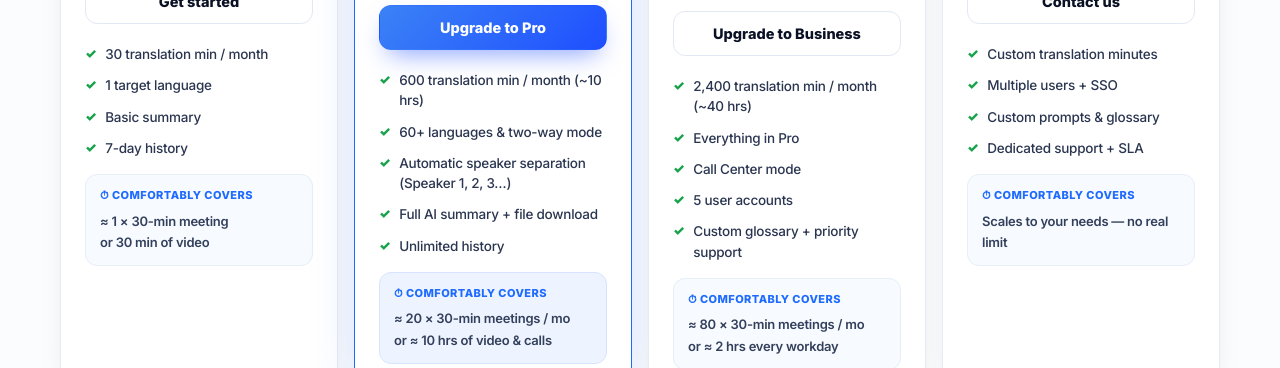
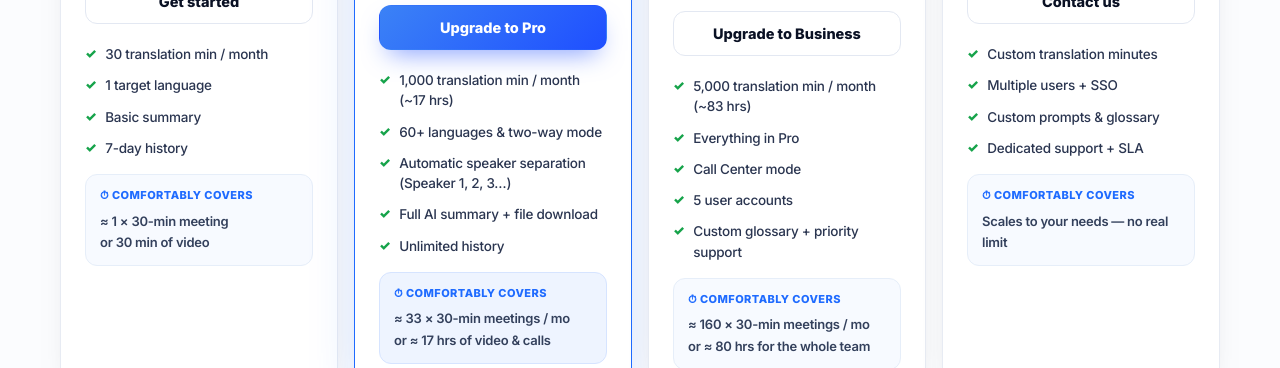
Before and after one commit to james-fsoft/meetAI, a Next.js app: page /pricing in a window 1280 px wide. Shown: the part 584-952 px from the top of the page. Built offline with nearby package versions, Linux system fonts and the light colour scheme.

Commit message:
Quotas: raise Pro 600->1000 min, Business 2400->5000 min (limits + pricing + usage copy, 3 langs + admin)
Co-Authored-By: Claude Opus 4.8 <noreply@anthropic.com>

```diff
--- a/app/admin/AdminTable.tsx
+++ b/app/admin/AdminTable.tsx
@@ -9,7 +9,7 @@ type Profile = {
 };
 const PLANS = ["free", "pro", "business", "enterprise"];
 const LIM: Record<string, { day: number | null; month: number | null }> = {
-  free: { day: 10, month: 30 }, pro: { day: null, month: 600 }, business: { day: null, month: 2400 }, enterprise: { day: null, month: null },
+  free: { day: 10, month: 30 }, pro: { day: null, month: 1000 }, business: { day: null, month: 5000 }, enterprise: { day: null, month: null },
 };
 
 export default function AdminTable({ profiles, me }: { profiles: Profile[]; me: string }) {
--- a/app/pricing/page.tsx
+++ b/app/pricing/page.tsx
@@ -34,20 +34,20 @@ type Dict = {
 const USAGE: Record<Lang, Record<string, string[]>> = {
   en: {
     free: ["≈ 1 × 30-min meeting", "or 30 min of video"],
-    pro: ["≈ 20 × 30-min meetings / mo", "or ≈ 10 hrs of video & calls"],
-    business: ["≈ 80 × 30-min meetings / mo", "or ≈ 2 hrs every workday"],
+    pro: ["≈ 33 × 30-min meetings / mo", "or ≈ 17 hrs of video & calls"],
+    business: ["≈ 160 × 30-min meetings / mo", "or ≈ 80 hrs for the whole team"],
     enterprise: ["Scales to your needs — no real limit"],
   },
   vi: {
     free: ["≈ 1 buổi họp 30 phút", "hoặc 30 phút video"],
-    pro: ["≈ 20 buổi họp 30 phút / tháng", "hoặc ≈ 10 giờ video & cuộc gọi"],
-    business: ["≈ 80 buổi họp 30 phút / tháng", "hoặc ≈ 2 giờ mỗi ngày làm việc"],
+    pro: ["≈ 33 buổi họp 30 phút / tháng", "hoặc ≈ 17 giờ video & cuộc gọi"],
+    business: ["≈ 160 buổi họp 30 phút / tháng", "hoặc ≈ 80 giờ cho cả team"],
     enterprise: ["Theo nhu cầu — gần như không giới hạn"],
   },
   ko: {
     free: ["≈ 30분 회의 1회", "또는 영상 30분"],
-    pro: ["≈ 월 30분 회의 20회", "또는 ≈ 영상·통화 10시간"],
-    business: ["≈ 월 30분 회의 80회", "또는 ≈ 매 근무일 2시간"],
+    pro: ["≈ 월 30분 회의 33회", "또는 ≈ 영상·통화 17시간"],
+    business: ["≈ 월 30분 회의 160회", "또는 ≈ 팀 전체 80시간"],
     enterprise: ["필요에 맞게 — 사실상 무제한"],
   },
 };
@@ -68,10 +68,10 @@ const T: Record<Lang, Dict> = {
         features: ["30 translation min / month", "1 target language", "Basic summary", "7-day history"] },
       pro: { name: "Pro", tagline: "For professionals", cta: "Upgrade to Pro", tag: "Most popular",
         priceMonthly: "$9.99", origMonthly: "$14.99", priceAnnual: "$7.99", origAnnual: "$11.99", annualTotal: "$95.99",
-        features: ["600 translation min / month (~10 hrs)", "60+ languages & two-way mode", "Automatic speaker separation (Speaker 1, 2, 3…)", "Full AI summary + file download", "Unlimited history"] },
+        features: ["1,000 translation min / month (~17 hrs)", "60+ languages & two-way mode", "Automatic speaker separation (Speaker 1, 2, 3…)", "Full AI summary + file download", "Unlimited history"] },
       business: { name: "Business", tagline: "For teams & businesses", cta: "Upgrade to Business",
         priceMonthly: "$29.99", origMonthly: "$44.99", priceAnnual: "$23.99", origAnnual: "$35.99", annualTotal: "$287.99",
-        features: ["2,400 translation min / month (~40 hrs)", "Everything in Pro", "Call Center mode", "5 user accounts", "Custom glossary + priority support"] },
+        features: ["5,000 translation min / month (~83 hrs)", "Everything in Pro", "Call Center mode", "5 user accounts", "Custom glossary + priority support"] },
       enterprise: { name: "Enterprise", tagline: "Custom solution", cta: "Contact us",
         features: ["Custom translation minutes", "Multiple users + SSO", "Custom prompts & glossary", "Dedicated support + SLA"] },
     },
@@ -98,10 +98,10 @@ const T: Record<Lang, Dict> = {
         features: ["30 phút dịch / tháng", "1 ngôn ngữ đích", "Tóm tắt cơ bản", "Lịch sử 7 ngày"] },
       pro: { name: "Pro", tagline: "Cho cá nhân chuyên nghiệp", cta: "Nâng cấp Pro", tag: "Phổ biến nhất",
         priceMonthly: "249.000đ", origMonthly: "369.000đ", priceAnnual: "199.000đ", origAnnual: "295.000đ", annualTotal: "2.390.000đ",
-        features: ["600 phút dịch / tháng (~10 giờ)", "Đa ngôn ngữ 60+ & chế độ song ngữ", "Tách giọng tự động (Speaker 1, 2, 3…)", "Tóm tắt AI đầy đủ + tải file", "Lịch sử không giới hạn"] },
+        features: ["1.000 phút dịch / tháng (~17 giờ)", "Đa ngôn ngữ 60+ & chế độ song ngữ", "Tách giọng tự động (Speaker 1, 2, 3…)", "Tóm tắt AI đầy đủ + tải file", "Lịch sử không giới hạn"] },
       business: { name: "Business", tagline: "Cho đội nhóm & doanh nghiệp", cta: "Nâng cấp Business",
         priceMonthly: "749.000đ", origMonthly: "1.099.000đ", priceAnnual: "599.000đ", origAnnual: "879.000đ", annualTotal: "7.190.000đ",
-        features: ["2.400 phút dịch / tháng (~40 giờ)", "Toàn bộ tính năng Pro", "Call Center mode", "5 tài khoản người dùng", "Từ điển riêng + hỗ trợ ưu tiên"] },
+        features: ["5.000 phút dịch / tháng (~83 giờ)", "Toàn bộ tính năng Pro", "Call Center mode", "5 tài khoản người dùng", "Từ điển riêng + hỗ trợ ưu tiên"] },
       enterprise: { name: "Enterprise", tagline: "Giải pháp theo nhu cầu", cta: "Liên hệ",
         features: ["Phút dịch tuỳ chỉnh", "Nhiều người dùng + SSO", "Tuỳ chỉnh prompt & từ điển", "Dedicated support + SLA"] },
     },
@@ -128,10 +128,10 @@ const T: Record<Lang, Dict> = {
         features: ["월 30분 번역", "대상 언어 1개", "기본 요약", "7일 기록"] },
       pro: { name: "Pro", tagline: "전문가용", cta: "Pro 업그레이드", tag: "가장 인기",
         priceMonthly: "₩12,900", origMonthly: "₩18,900", priceAnnual: "₩9,900", origAnnual: "₩15,900", annualTotal: "₩119,000",
-        features: ["월 600분 번역 (~10시간)", "60개 이상 언어 & 양방향 모드", "자동 화자 분리 (Speaker 1, 2, 3…)", "전체 AI 요약 + 파일 다운로드", "무제한 기록"] },
+        features: ["월 1,000분 번역 (~17시간)", "60개 이상 언어 & 양방향 모드", "자동 화자 분리 (Speaker 1, 2, 3…)", "전체 AI 요약 + 파일 다운로드", "무제한 기록"] },
       business: { name: "Business", tagline: "팀 & 기업용", cta: "Business 업그레이드",
         priceMonthly: "₩38,900", origMonthly: "₩57,900", priceAnnual: "₩30,900", origAnnual: "₩45,900", annualTotal: "₩373,000",
-        features: ["월 2,400분 번역 (~40시간)", "Pro의 모든 기능", "콜센터 모드", "사용자 계정 5개", "맞춤 사전 + 우선 지원"] },
+        features: ["월 5,000분 번역 (~83시간)", "Pro의 모든 기능", "콜센터 모드", "사용자 계정 5개", "맞춤 사전 + 우선 지원"] },
       enterprise: { name: "Enterprise", tagline: "맞춤 솔루션", cta: "문의하기",
         features: ["맞춤 번역 시간", "다중 사용자 + SSO", "맞춤 프롬프트 & 사전", "전담 지원 + SLA"] },
     },
--- a/lib/usage.ts
+++ b/lib/usage.ts
@@ -1,8 +1,8 @@
 // Monthly / daily minute limits per plan. null = unlimited.
 export const LIMITS: Record<string, { day: number | null; month: number | null }> = {
   free: { day: 10, month: 30 },
-  pro: { day: null, month: 600 },
-  business: { day: null, month: 2400 },
+  pro: { day: null, month: 1000 },
+  business: { day: null, month: 5000 },
   enterprise: { day: null, month: null },
 };
 
```
